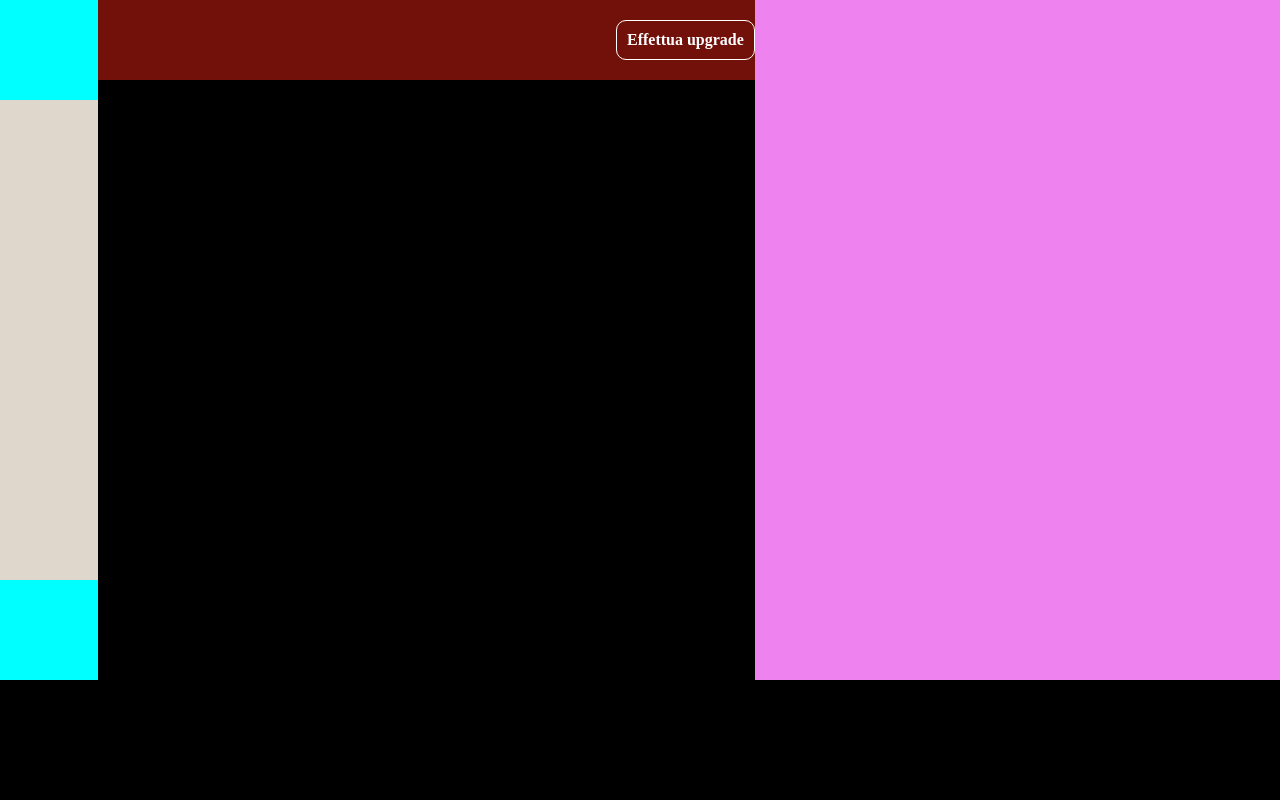
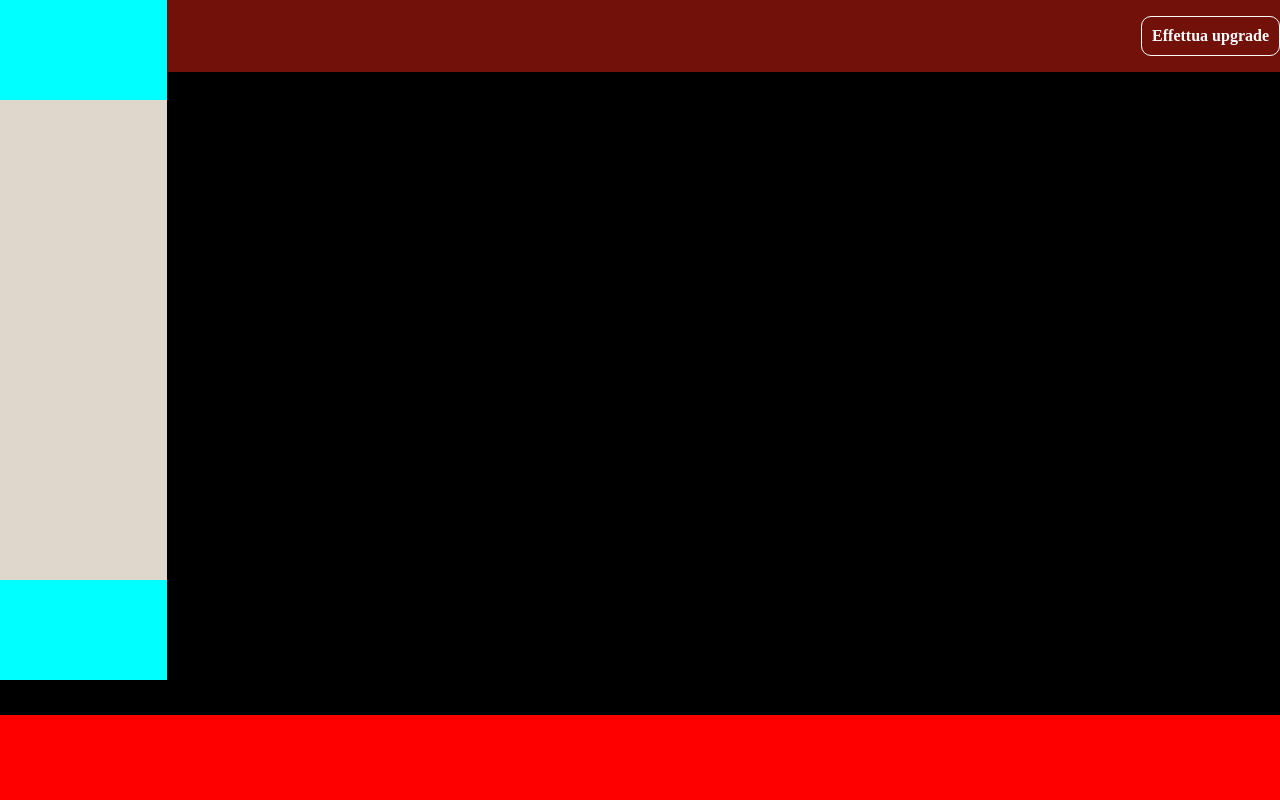
Before and after one commit to SimonePavone97/html-css-spotifyweb, a plain HTML site: page index.html in a window 1280 px wide. Drawn offline with Linux system fonts and the light colour scheme.

Commit message:
Aggiorna problemi

```diff
--- a/asset/css/style.css
+++ b/asset/css/style.css
@@ -4,10 +4,15 @@
     box-sizing: border-box;
 }
 
-.container{
+main{
     display: flex;
-    height: 100vh;
+    height: calc(100vh - 85px);
     background-color: black;
+}
+
+footer{
+    height: 85px;
+    background-color: red;
 }
 
 aside{
@@ -30,7 +35,7 @@ aside{
     background-color: aqua;
     /* border: 1px solid greenyellow; */
     width: 100%;
-    height: 100px ;
+    height: 100px;
 }
 
 
@@ -50,9 +55,6 @@ aside{
     color: white;
 }
 
-.upgrade{
-    text-align: center;
-}
 
 .main{
     display: flex;
--- a/index.html
+++ b/index.html
@@ -8,28 +8,25 @@
     <title>My Spotify</title>
 </head>
 <body>
-    <div class="container">
-        <aside>
-            <div class="aside-top">
 
-            </div>
-            <div class="aside-bottom">
+<main>
+    <aside>
+        <div class="aside-top">
 
-            </div>
-        </aside>
+        </div>
+        <div class="aside-bottom">
 
+        </div>
+    </aside>
         <div class="effettua-upgrade">
             <span class="bottom"> <strong>Effettua upgrade </strong>  </span>
         </div>
-
-        <div class="main">
-            <div>
-
-            </div>
-        </div>
-    </div>
+</main>
 
 
+<footer>
+
+</footer>
 
 </body>
 </html>
```
